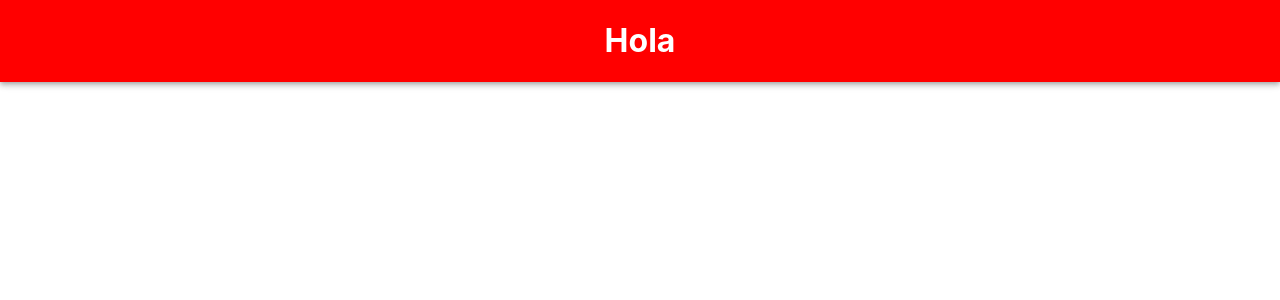
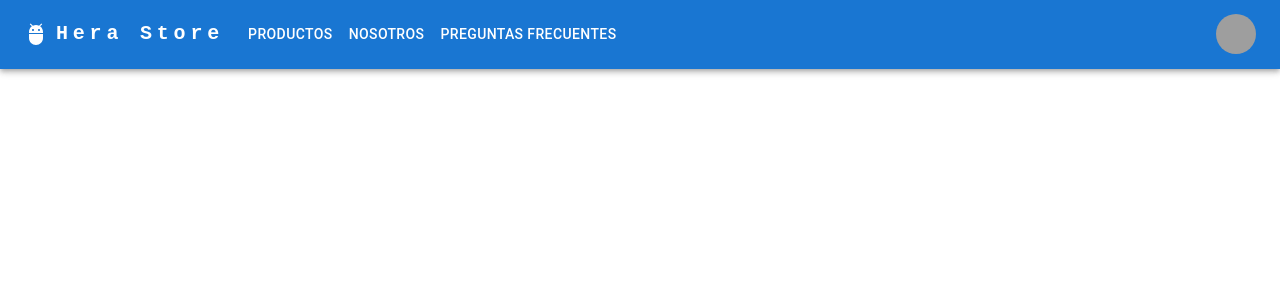
Before and after one commit to martinjaureguibehere/proyecto-react-clarks, a React (Create React App) app: page / in a window 1280 px wide. Shown: the top 300 px of the page. Built offline with nearby package versions, Linux system fonts and the light colour scheme; grey boxes are pictures that could not be loaded.

Commit message:
navbar completa

```diff
--- a/package.json
+++ b/package.json
@@ -3,6 +3,10 @@
   "version": "0.1.0",
   "private": true,
   "dependencies": {
+    "@emotion/react": "^11.9.0",
+    "@emotion/styled": "^11.8.1",
+    "@mui/icons-material": "^5.8.0",
+    "@mui/material": "^5.8.0",
     "@testing-library/jest-dom": "^5.16.4",
     "@testing-library/react": "^13.2.0",
     "@testing-library/user-event": "^13.5.0",
--- a/src/App.js
+++ b/src/App.js
@@ -1,12 +1,12 @@
 import './App.css';
-import NavBar from './components/Navbar/NavBar'
+import ResponsiveAppBar from './components/Navbar/NavBar';
 import './components/Navbar/NavBar.css'
 
 function App () {
 
   return (
     <div className="App">
-      <NavBar/>
+      <ResponsiveAppBar/>
     </div>
   );
 }
--- a/src/components/Navbar/NavBar.js
+++ b/src/components/Navbar/NavBar.js
@@ -1,15 +1,165 @@
-import './NavBar.css'
-import AppBar from '@mui/material/AppBar';
-//NavBar
-const NavBar = () => {
+    import './NavBar.css'
+    import * as React from 'react';
+    import AppBar from '@mui/material/AppBar';
+    import Box from '@mui/material/Box';
+    import Toolbar from '@mui/material/Toolbar';
+    import IconButton from '@mui/material/IconButton';
+    import Typography from '@mui/material/Typography';
+    import Menu from '@mui/material/Menu';
+    import MenuIcon from '@mui/icons-material/Menu';
+    import Container from '@mui/material/Container';
+    import Avatar from '@mui/material/Avatar';
+    import Button from '@mui/material/Button';
+    import Tooltip from '@mui/material/Tooltip';
+    import MenuItem from '@mui/material/MenuItem';
+    import AdbIcon from '@mui/icons-material/Adb';
 
-    return (
+    //NavBar
+
+    const pages = ['Productos', 'Nosotros', 'Preguntas frecuentes'];
+    const settings = ['Profile', 'Account', 'Dashboard', 'Logout'];
+
+    const ResponsiveAppBar = () => {
+      const [anchorElNav, setAnchorElNav] = React.useState(null);
+      const [anchorElUser, setAnchorElUser] = React.useState(null);
+
+      const handleOpenNavMenu = (event) => {
+        setAnchorElNav(event.currentTarget);
+      };
+      const handleOpenUserMenu = (event) => {
+        setAnchorElUser(event.currentTarget);
+      };
+
+      const handleCloseNavMenu = () => {
+        setAnchorElNav(null);
+      };
+
+      const handleCloseUserMenu = () => {
+        setAnchorElUser(null);
+      };
+
+      return (
         <AppBar position="static">
-                <div className="navbar">
-                    <h1>Hola</h1>
-                </div>
+          <Container maxWidth="xl">
+            <Toolbar disableGutters>
+              <AdbIcon sx={{ display: { xs: 'none', md: 'flex' }, mr: 1 }} />
+              <Typography
+                variant="h6"
+                noWrap
+                component="a"
+                href="/"
+                sx={{
+                  mr: 2,
+                  display: { xs: 'none', md: 'flex' },
+                  fontFamily: 'monospace',
+                  fontWeight: 700,
+                  letterSpacing: '.3rem',
+                  color: 'inherit',
+                  textDecoration: 'none',
+                }}
+              >
+                Hera Store
+              </Typography>
 
+              <Box sx={{ flexGrow: 1, display: { xs: 'flex', md: 'none' } }}>
+                <IconButton
+                  size="large"
+                  aria-label="account of current user"
+                  aria-controls="menu-appbar"
+                  aria-haspopup="true"
+                  onClick={handleOpenNavMenu}
+                  color="inherit"
+                >
+                  <MenuIcon />
+                </IconButton>
+                <Menu
+                  id="menu-appbar"
+                  anchorEl={anchorElNav}
+                  anchorOrigin={{
+                    vertical: 'bottom',
+                    horizontal: 'left',
+                  }}
+                  keepMounted
+                  transformOrigin={{
+                    vertical: 'top',
+                    horizontal: 'left',
+                  }}
+                  open={Boolean(anchorElNav)}
+                  onClose={handleCloseNavMenu}
+                  sx={{
+                    display: { xs: 'block', md: 'none' },
+                  }}
+                >
+                  {pages.map((page) => (
+                    <MenuItem key={page} onClick={handleCloseNavMenu}>
+                      <Typography textAlign="center">{page}</Typography>
+                    </MenuItem>
+                  ))}
+                </Menu>
+              </Box>
+              <AdbIcon sx={{ display: { xs: 'flex', md: 'none' }, mr: 1 }} />
+              <Typography
+                variant="h5"
+                noWrap
+                component="a"
+                href=""
+                sx={{
+                  mr: 2,
+                  display: { xs: 'flex', md: 'none' },
+                  flexGrow: 1,
+                  fontFamily: 'monospace',
+                  fontWeight: 700,
+                  letterSpacing: '.3rem',
+                  color: 'inherit',
+                  textDecoration: 'none',
+                }}
+              >
+                LOGO
+              </Typography>
+              <Box sx={{ flexGrow: 1, display: { xs: 'none', md: 'flex' } }}>
+                {pages.map((page) => (
+                  <Button
+                    key={page}
+                    onClick={handleCloseNavMenu}
+                    sx={{ my: 2, color: 'white', display: 'block' }}
+                  >
+                    {page}
+                  </Button>
+                ))}
+              </Box>
+
+              <Box sx={{ flexGrow: 0 }}>
+                <Tooltip title="Open settings">
+                  <IconButton onClick={handleOpenUserMenu} sx={{ p: 0 }}>
+                    <Avatar alt="Remy Sharp" src="/static/images/avatar/2.jpg" />
+                  </IconButton>
+                </Tooltip>
+                <Menu
+                  sx={{ mt: '45px' }}
+                  id="menu-appbar"
+                  anchorEl={anchorElUser}
+                  anchorOrigin={{
+                    vertical: 'top',
+                    horizontal: 'right',
+                  }}
+                  keepMounted
+                  transformOrigin={{
+                    vertical: 'top',
+                    horizontal: 'right',
+                  }}
+                  open={Boolean(anchorElUser)}
+                  onClose={handleCloseUserMenu}
+                >
+                  {settings.map((setting) => (
+                    <MenuItem key={setting} onClick={handleCloseUserMenu}>
+                      <Typography textAlign="center">{setting}</Typography>
+                    </MenuItem>
+                  ))}
+                </Menu>
+              </Box>
+            </Toolbar>
+          </Container>
         </AppBar>
-    )
-}
-export default NavBar
+      );
+    };
+    export default ResponsiveAppBar;
```
Also changed, not shown: 1 other file (tests, documents, lock files or other folders).
